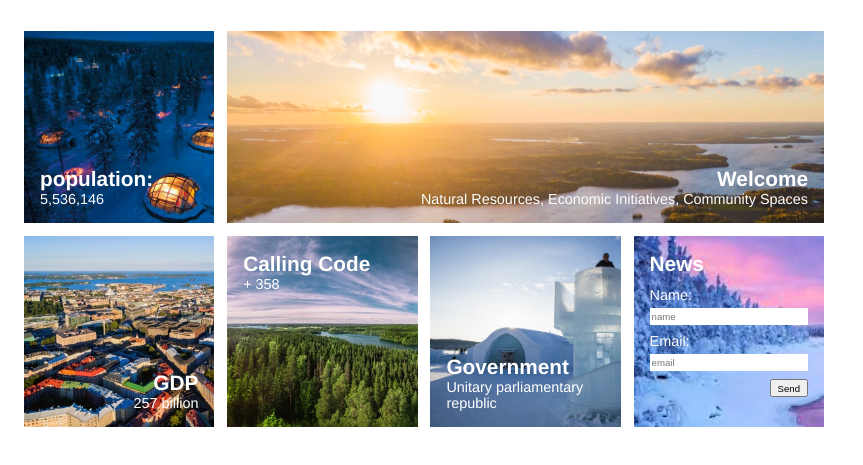
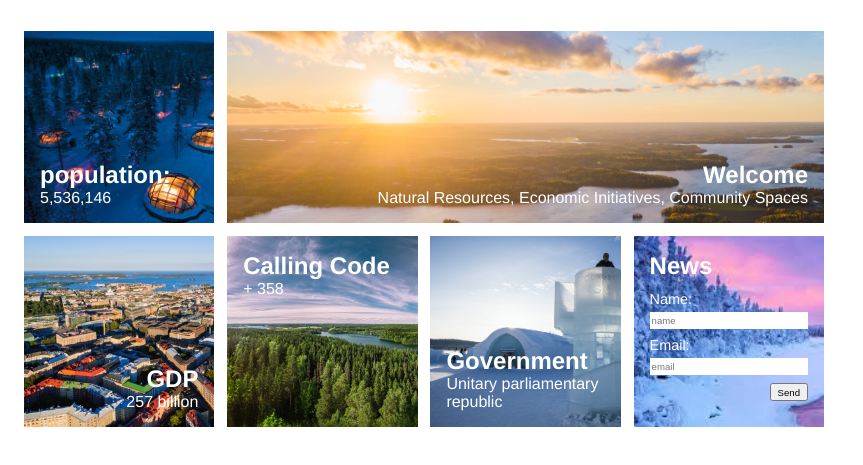
Before and after one commit to NYTLAIT/1700-Flex-and-Grid-Finland-Lab-3, a plain HTML site: page index.html in a window 1280 px wide. Shown: the part 189-654 px from the top of the page, without its empty margins (0-863 px from the left). Drawn offline with Linux system fonts and the light colour scheme.

Commit message:
Fixed up font

```diff
--- a/styles.css
+++ b/styles.css
@@ -25,13 +25,11 @@
 
 .grid-cell h2 {
     margin: 0;
-    font-size: 1.3rem;
 }
 
 .grid-cell p {
     margin: 0;
     font-weight: lighter;
-    font-size: 0.9rem;
 }
 
 .title {
```
